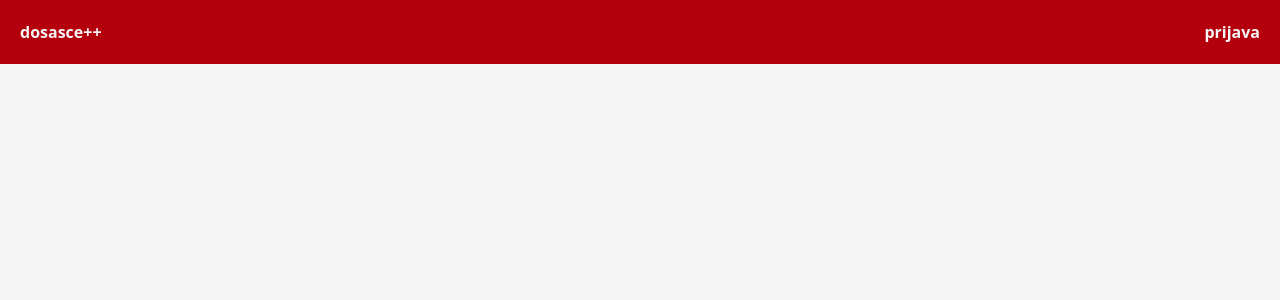
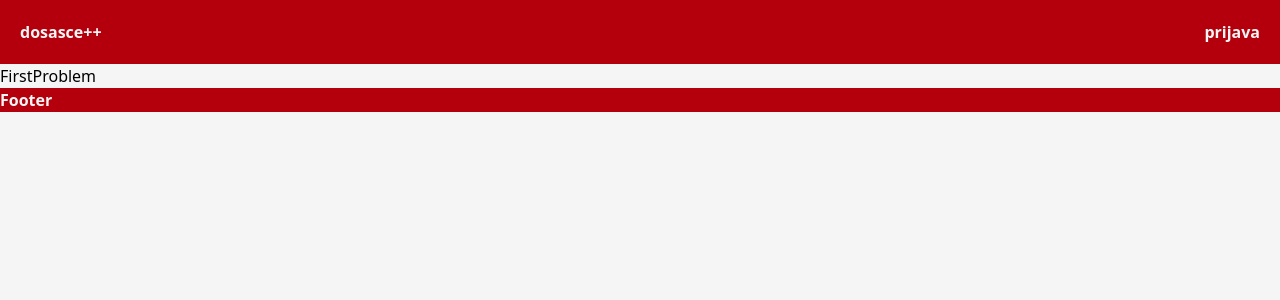
Before and after one commit to x-fer/dosasce-2023-web, a React (Vite) app: page /problem/1 in a window 1280 px wide. Shown: the top 300 px of the page. Built offline with nearby package versions, Linux system fonts and the light colour scheme.

Commit message:
added header, footer, problems, router

```diff
--- a/package.json
+++ b/package.json
@@ -11,7 +11,8 @@
   },
   "dependencies": {
     "react": "^18.2.0",
-    "react-dom": "^18.2.0"
+    "react-dom": "^18.2.0",
+    "react-router-dom": "^6.18.0"
   },
   "devDependencies": {
     "@types/node": "^20.9.0",
--- a/src/App.tsx
+++ b/src/App.tsx
@@ -1,9 +1,22 @@
-import Header from "./components/Header";
+import { BrowserRouter, Route, Routes } from "react-router-dom";
+import Footer from "@/components/Footer";
+import Header from "@/components/Header";
+import ProblemRouter from "./components/ProblemRouter";
+import Home from "./screens/Home";
+import About from "./screens/About";
 
 function App() {
   return (
     <div className="app bg-white">
       <Header />
+      <BrowserRouter>
+        <Routes>
+          <Route path="/" element={<Home />} />
+          <Route path="/problem/:problem_id" element={<ProblemRouter />} />
+          <Route path="/about" element={<About />} />
+        </Routes>
+      </BrowserRouter>
+      <Footer />
     </div>
   );
 }
--- /dev/null
+++ b/src/components/Footer.tsx
@@ -0,0 +1,5 @@
+const Footer = () => {
+  return <div className="bg-red font-bold text-white">Footer</div>;
+};
+
+export default Footer;
--- a/src/components/Header.tsx
+++ b/src/components/Header.tsx
@@ -1,6 +1,4 @@
-type Props = {};
-
-const Header = (props: Props) => {
+const Header = () => {
   return (
     <div className="flex h-16 justify-between bg-red p-5 font-bold text-white">
       <div>dosasce++</div>
--- /dev/null
+++ b/src/components/ProblemRouter.tsx
@@ -0,0 +1,17 @@
+import { useParams } from "react-router-dom";
+
+import { FirstProblem, SecondProblem, ThirdProblem } from "@/screens/problems";
+
+const ProblemRouter = () => {
+  const { problem_id } = useParams();
+
+  switch (problem_id) {
+    case "1":
+      return <FirstProblem />;
+    case "2":
+      return <SecondProblem />;
+    case "3":
+      return <ThirdProblem />;
+  }
+};
+export default ProblemRouter;
--- /dev/null
+++ b/src/screens/About.tsx
@@ -0,0 +1,5 @@
+const About = () => {
+  return <div>About</div>;
+};
+
+export default About;
--- /dev/null
+++ b/src/screens/Home.tsx
@@ -0,0 +1,5 @@
+const Home = () => {
+  return <div>Home</div>;
+};
+
+export default Home;
--- /dev/null
+++ b/src/screens/problems/FirstProblem.tsx
@@ -0,0 +1,5 @@
+const FirstProblem = () => {
+  return <div>FirstProblem</div>;
+};
+
+export default FirstProblem;
--- /dev/null
+++ b/src/screens/problems/SecondProblem.tsx
@@ -0,0 +1,5 @@
+const SecondProblem = () => {
+  return <div>SecondProblem</div>;
+};
+
+export default SecondProblem;
--- /dev/null
+++ b/src/screens/problems/ThirdProblem.tsx
@@ -0,0 +1,5 @@
+const ThirdProblem = () => {
+  return <div>ThirdProblem</div>;
+};
+
+export default ThirdProblem;
--- /dev/null
+++ b/src/screens/problems/index.ts
@@ -0,0 +1,3 @@
+export { default as FirstProblem } from "./FirstProblem"
+export { default as SecondProblem } from "./SecondProblem"
+export { default as ThirdProblem } from "./ThirdProblem"
```
Also changed, not shown: 1 other file (tests, documents, lock files or other folders).
